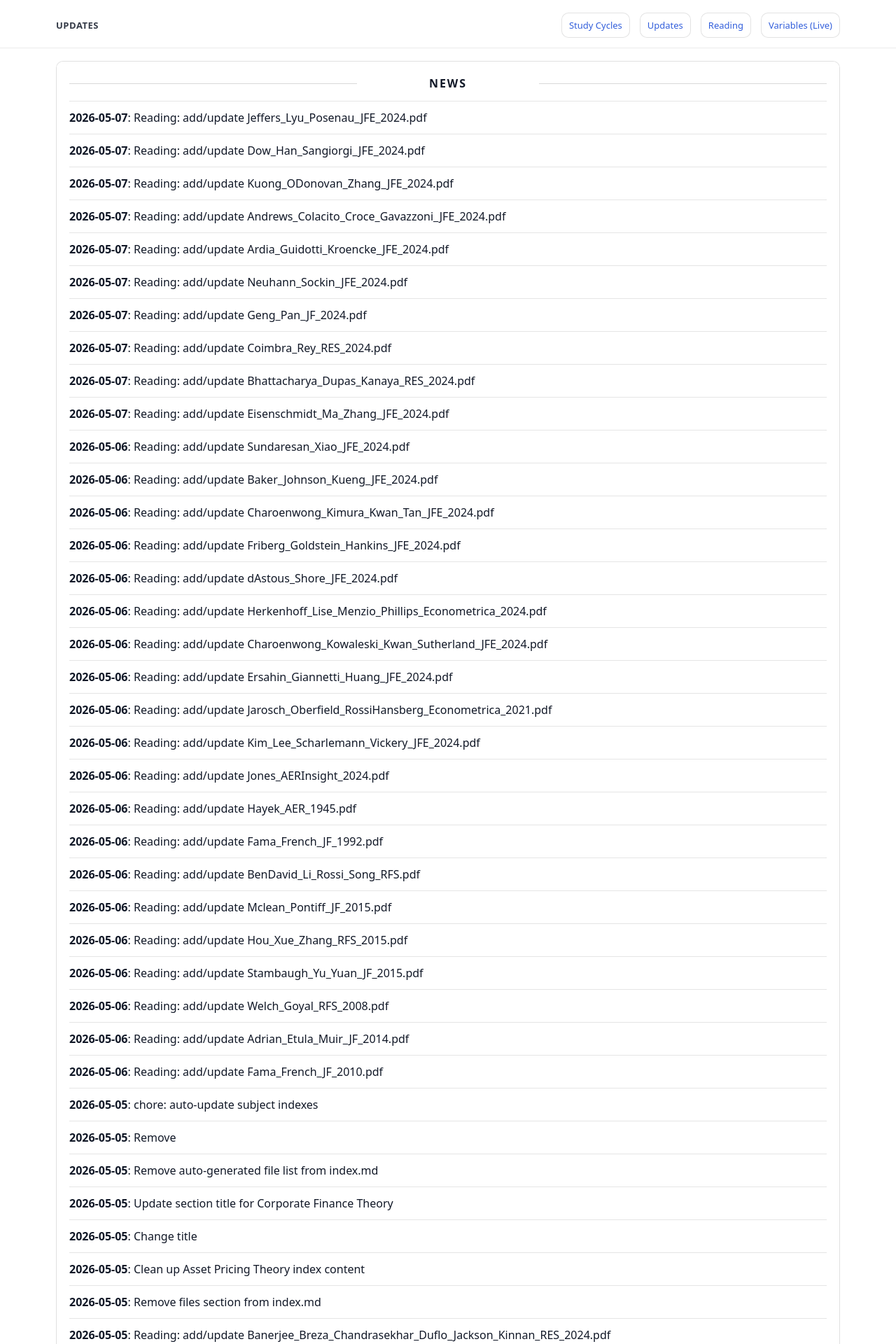
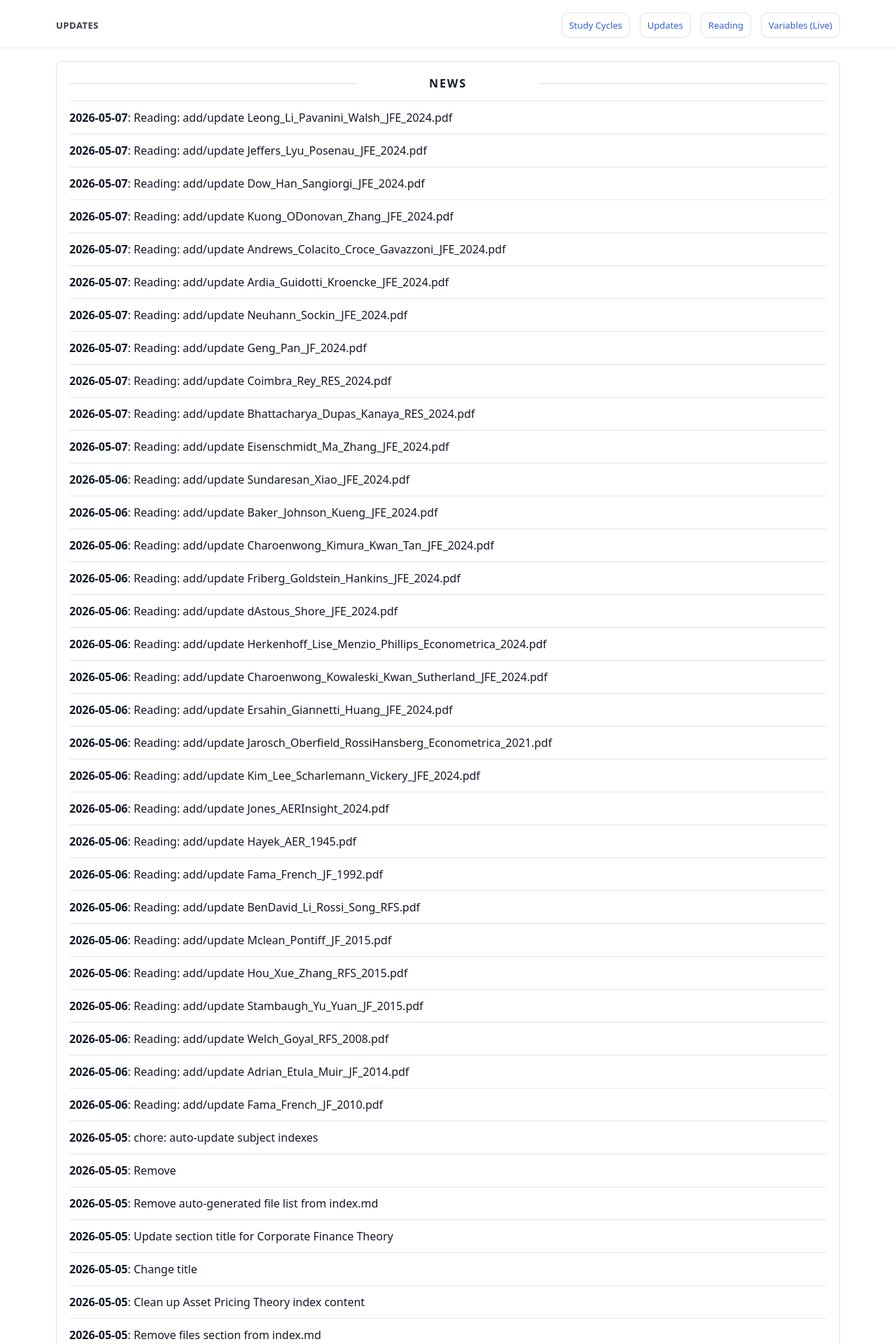
Before and after one commit to yaxinzn/study-archive, a Jekyll site: the page built from updates/index.md, in a window 1280 px wide. Shown: the top 1920 px of the page at 70% size. Built offline with Jekyll 4.4.1, drawn with Linux system fonts in a browser that asks for light colours; some of the changed text lies outside the part shown.

Commit message:
chore: update NEWS feed

```diff
--- a/_data/news.yml
+++ b/_data/news.yml
@@ -1,4 +1,7 @@
 # Auto-generated update history (sorted newest -> oldest). Do not edit manually.
+- ts: "1778148578"
+  date: "2026-05-07"
+  title: "Reading: add/update Leong_Li_Pavanini_Walsh_JFE_2024.pdf"
 - ts: "1778148352"
   date: "2026-05-07"
   title: "Reading: add/update Jeffers_Lyu_Posenau_JFE_2024.pdf"
```
